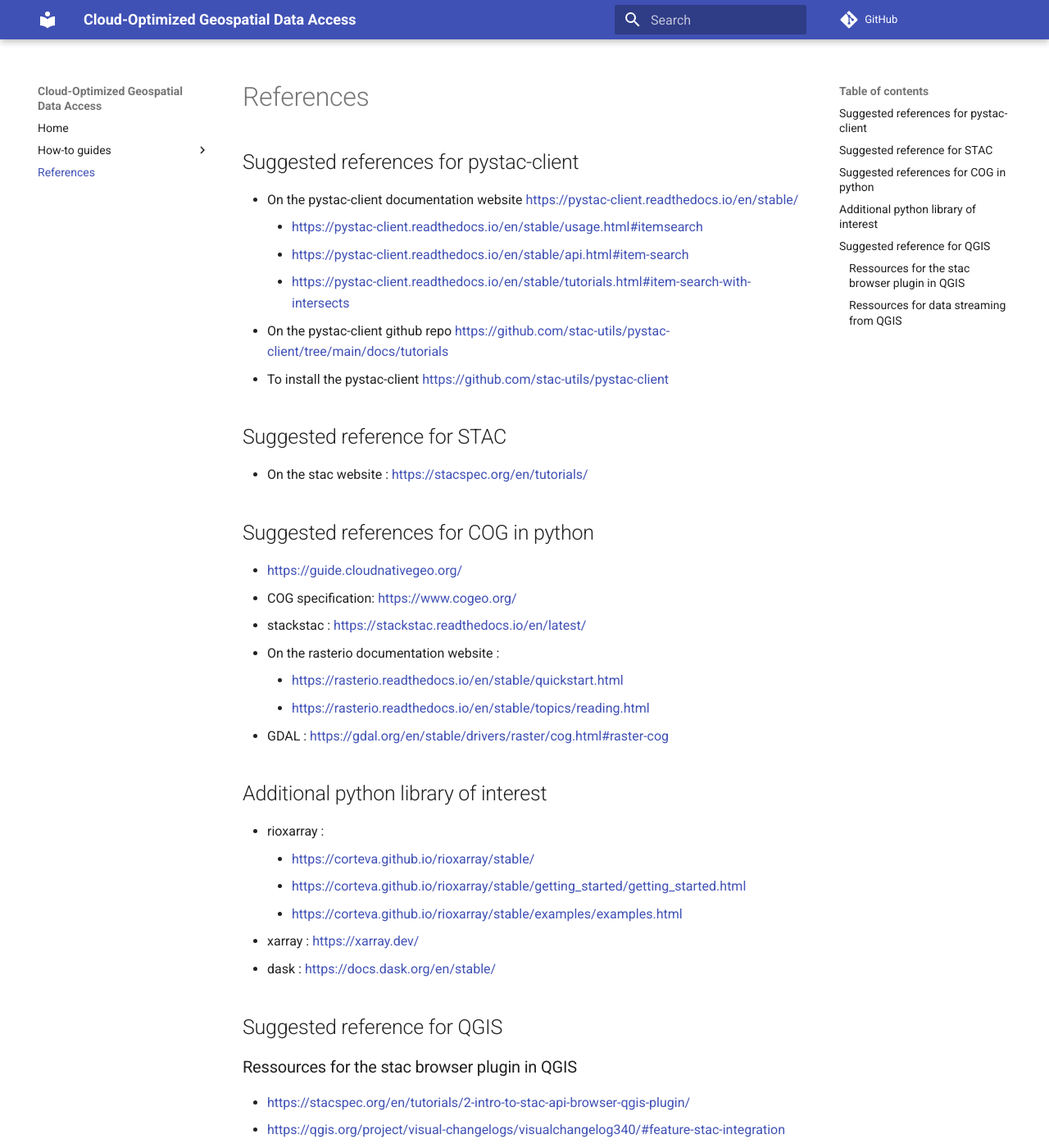
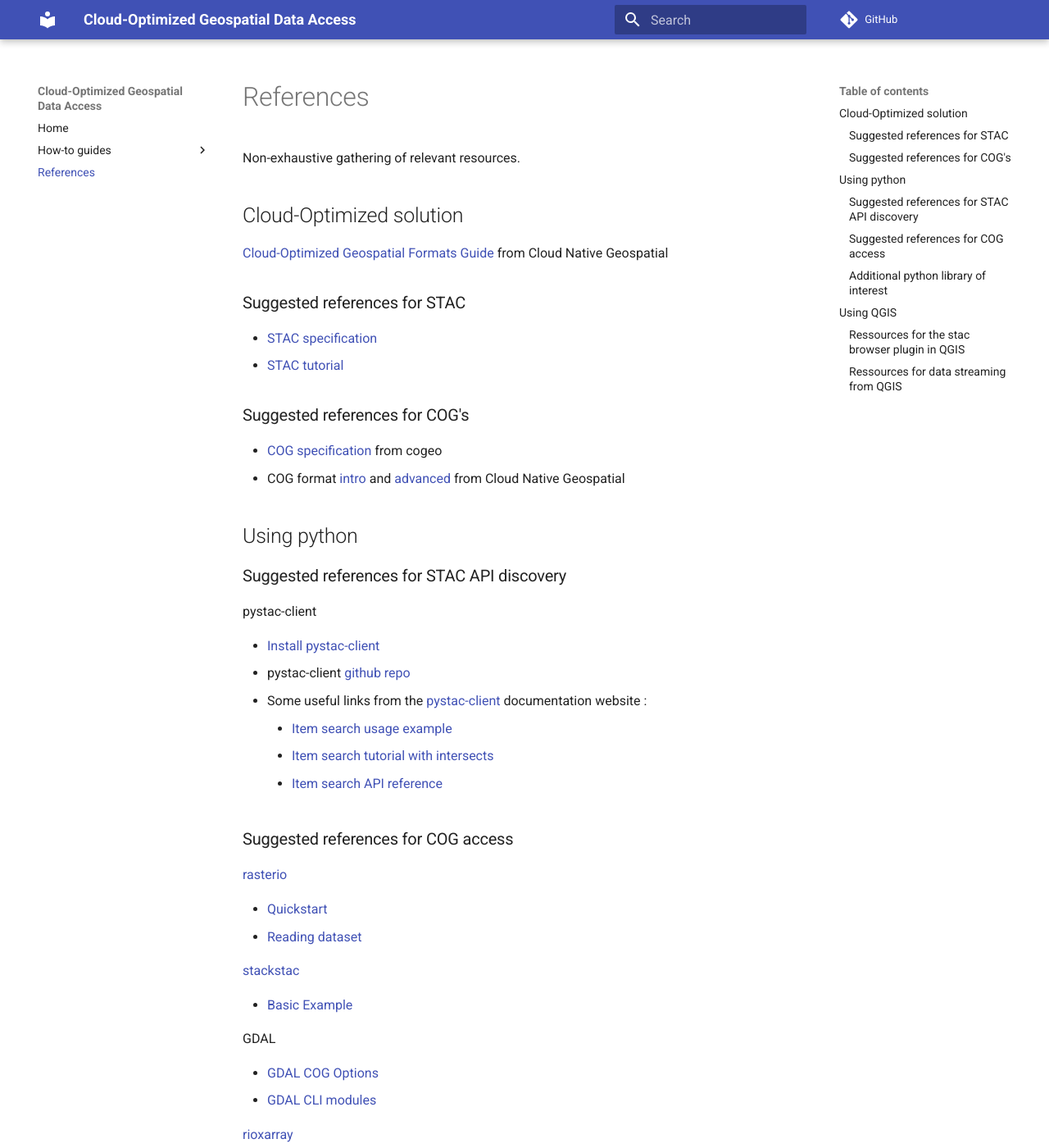
Before and after one commit to charlottecrevier/how-to, an MkDocs documentation site: the page built from docs/reference.md, in a window 1280 px wide and 1400 px high. Shown: the whole window at 82% size. Built offline with MkDocs 1.6.1 and Material for MkDocs 9.7.7, drawn with Linux system fonts in a browser that asks for light colours; comment, search, counter and statistics services are not loaded; some of the changed text lies outside the part shown.

Commit message:
Improve the reference page

```diff
--- a/docs/reference.md
+++ b/docs/reference.md
@@ -1,35 +1,87 @@
-## Suggested references for pystac-client
-- On the pystac-client documentation website <https://pystac-client.readthedocs.io/en/stable/>
-    - <https://pystac-client.readthedocs.io/en/stable/usage.html#itemsearch>
-    - <https://pystac-client.readthedocs.io/en/stable/api.html#item-search>
-    - <https://pystac-client.readthedocs.io/en/stable/tutorials.html#item-search-with-intersects>
-- On the pystac-client github repo <https://github.com/stac-utils/pystac-client/tree/main/docs/tutorials>
-- To install the pystac-client <https://github.com/stac-utils/pystac-client>
+<!-- ---
+subtitle: Non-exhaustive gathering of relevant resources.
+--- -->
 
-## Suggested reference for STAC
-- On the stac website : <https://stacspec.org/en/tutorials/>
+# References
+Non-exhaustive gathering of relevant resources.
+## Cloud-Optimized solution
+[Cloud-Optimized Geospatial Formats Guide] from Cloud Native Geospatial
+### Suggested references for STAC
+- [STAC specification]
+- [STAC tutorial]
+### Suggested references for COG's
+- [COG specification] from cogeo
+- COG format [intro] and [advanced] from Cloud Native Geospatial
 
-## Suggested references for COG in python
-- <https://guide.cloudnativegeo.org/>
-- COG specification: <https://www.cogeo.org/>
-- stackstac : <https://stackstac.readthedocs.io/en/latest/>
-- On the rasterio documentation website :
-    - <https://rasterio.readthedocs.io/en/stable/quickstart.html>
-    - <https://rasterio.readthedocs.io/en/stable/topics/reading.html>
-- GDAL : <https://gdal.org/en/stable/drivers/raster/cog.html#raster-cog>
 
-## Additional python library of interest
-- rioxarray :
-    - <https://corteva.github.io/rioxarray/stable/>
-    - <https://corteva.github.io/rioxarray/stable/getting_started/getting_started.html>
-    - <https://corteva.github.io/rioxarray/stable/examples/examples.html>
-- xarray : <https://xarray.dev/>
-- dask : <https://docs.dask.org/en/stable/>
+## Using python
+### Suggested references for STAC API discovery
+pystac-client
 
-## Suggested reference for QGIS
+- [Install pystac-client]
+- pystac-client [github repo]
+- Some useful links from the [pystac-client] documentation website :
+    - [Item search usage example]
+    - [Item search tutorial with intersects]
+    - [Item search API reference]
+
+### Suggested references for COG access
+[rasterio]
+
+- [Quickstart]
+- [Reading dataset]
+
+[stackstac]
+
+- [Basic Example]
+
+GDAL
+
+- [GDAL COG Options]
+- [GDAL CLI modules]
+
+[rioxarray]
+
+- [Getting started]
+- [Examples]
+
+### Additional python library of interest
+- [xarray]
+- [dask]
+
+## Using QGIS
 ### Ressources for the stac browser plugin in QGIS
-- <https://stacspec.org/en/tutorials/2-intro-to-stac-api-browser-qgis-plugin/>
-- <https://qgis.org/project/visual-changelogs/visualchangelog340/#feature-stac-integration>
+- [STAC API Browser Plugin]
+- QGIS [CHANGELOG] with new STAC functionnality
 
 ### Ressources for data streaming from QGIS
-- <https://cogeo.org/qgis-tutorial.html>
+- [Tutorial] loading a COG to QGIS
+
+
+[pystac-client]: https://pystac-client.readthedocs.io/en/stable/
+[Item search usage example]: https://pystac-client.readthedocs.io/en/stable/usage.html#itemsearch
+[Item search API reference]: <https://pystac-client.readthedocs.io/en/stable/api.html#item-search>
+[Item search tutorial with intersects]: https://pystac-client.readthedocs.io/en/stable/tutorials/item-search-intersects.html
+[github repo]: https://github.com/stac-utils/pystac-client/tree/main/docs/tutorials
+[Install pystac-client]: https://github.com/stac-utils/pystac-client
+[STAC specification]: https://stacspec.org/en/
+[STAC tutorial]: https://stacspec.org/en/tutorials/
+[Cloud-Optimized Geospatial Formats Guide]: https://guide.cloudnativegeo.org/
+[COG specification]: https://www.cogeo.org/
+[intro]: https://guide.cloudnativegeo.org/cloud-optimized-geotiffs/intro.html
+[advanced]: https://guide.cloudnativegeo.org/cloud-optimized-geotiffs/cogs-details.html
+[rasterio]: https://github.com/rasterio/rasterio
+[Reading dataset]: https://rasterio.readthedocs.io/en/stable/topics/reading.html
+[Quickstart]: https://rasterio.readthedocs.io/en/stable/quickstart.html
+[stackstac]: https://stackstac.readthedocs.io/en/latest/
+[Basic example]: https://stackstac.readthedocs.io/en/latest/basic.html
+[GDAL COG Options]: https://gdal.org/en/stable/drivers/raster/cog.html#raster-cog
+[GDAL CLI modules]: https://gdal.org/en/stable/programs/index.html#raster-programs
+[rioxarray]: https://corteva.github.io/rioxarray/stable/
+[Getting started]: https://corteva.github.io/rioxarray/stable/getting_started/getting_started.html
+[Examples]: <https://corteva.github.io/rioxarray/stable/examples/examples.html
+[xarray]: https://xarray.dev/
+[dask]: https://docs.dask.org/en/stable/
+[STAC API Browser Plugin]: https://stacspec.org/en/tutorials/2-intro-to-stac-api-browser-qgis-plugin/
+[CHANGELOG]: https://qgis.org/project/visual-changelogs/visualchangelog340/#feature-stac-integration
+[Tutorial]: https://cogeo.org/qgis-tutorial.html
--- a/mkdocs.yml
+++ b/mkdocs.yml
@@ -14,9 +14,12 @@
   features:
     - content.code.copy
     - search.highlight
+    - navigation.path # Ne semble pas fonctionner...
+    - navigation.top
+    - navigation.footer
+    # - footer.prev_next # Pas certaine si ca marche
   #   - navigation.tabs # Ne fonctionnne pas...
     # - navigation.indexes
-    # - navigation.top # Ne marche pas
     # - navigation.footer
 
 # extra:
```
Also changed, not shown: docs/index.md (+7 -7 lines).
